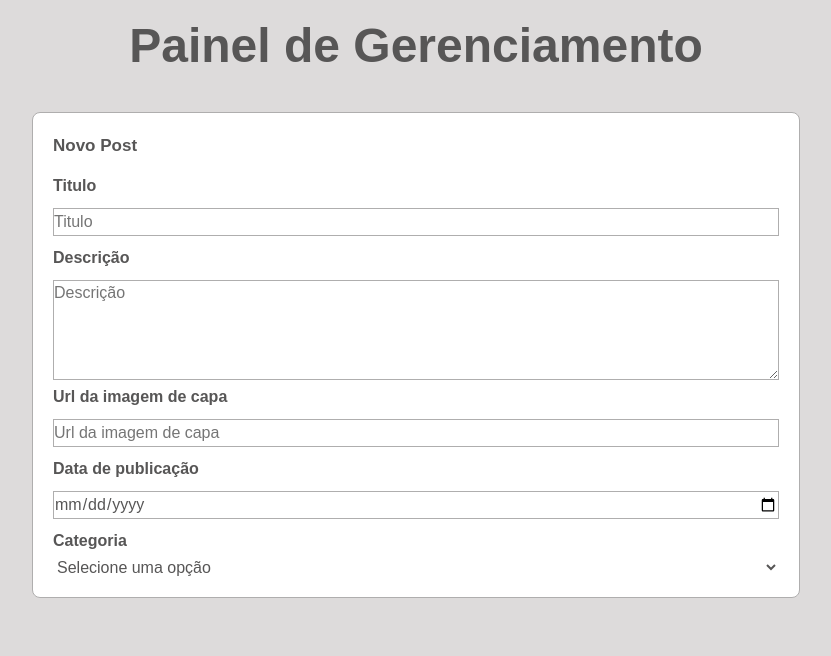
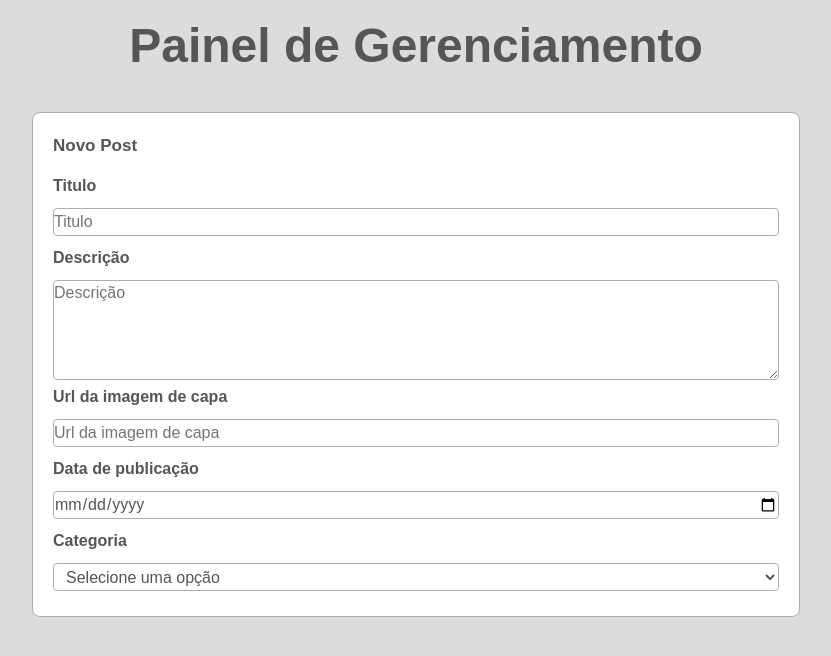
Before and after one commit to Franciane-sl/exerciciosM02S09, a React (Vite) app: page / in a window 1280 px wide. Shown: the top 656 px of the page, without its empty margins (224-1055 px from the left). Built offline with nearby package versions, Linux system fonts and the light colour scheme.

Commit message:
Implementação de estilo no select e implementação de focus no select, input e textarea.

```diff
--- a/src/App.css
+++ b/src/App.css
@@ -46,6 +46,7 @@
   outline: none;
   margin-bottom: 5px;
   box-sizing: border-box;
+  border-radius: 4px;
 }
 
 .form textarea {
@@ -58,6 +59,11 @@
   min-width: 100%;
   max-height: 100px;
   min-height: 100px;
+  border-radius: 4px;
+}
+
+.form input:focus , textarea:focus {
+  border: 2px rgb(87, 86, 86) solid;
 }
 
 .form label {
@@ -67,3 +73,19 @@
   margin-bottom: 5px;
   margin-top: 5px;
 }
+
+.form select {
+   width: 100% ;
+   border: 1px rgb(175, 174, 174) solid;
+   height: 28px;
+   padding: 4px 8px;
+   border-radius: 4px;
+   color : rgb(87, 86, 86);
+   margin-top: 5px;
+   margin-bottom: 5px;
+   outline: none;
+}
+
+.form select:focus {
+  border: 2px rgb(87, 86, 86) solid;
+}
```
